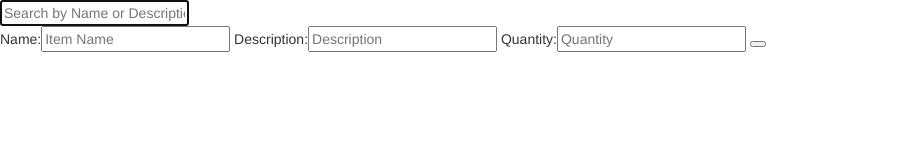
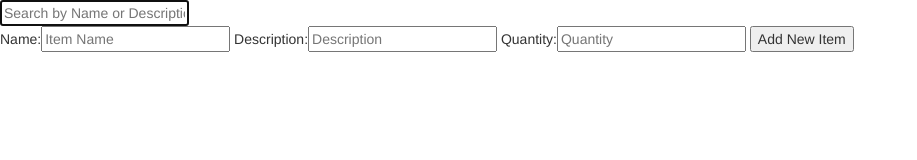
Before and after one commit to metal-crow/Inventory-Watcher, a plain HTML site: page public/index.html in a window 1280 px wide. Shown: the whole page, without its empty margins (0-917 px from the left). Drawn offline with nearby package versions, Linux system fonts and the light colour scheme.

Commit message:
fix button text

```diff
--- a/public/index.html
+++ b/public/index.html
@@ -17,6 +17,6 @@
     Name:<input placeholder="Item Name" type="text" id="item-name">
     Description:<input placeholder="Description" type="text" id="description">
     Quantity:<input placeholder="Quantity" type="text" id="quantity">
-    <button id="add-new-item" value="Add New Item">
+    <button id="add-new-item">Add New Item</button>
   </body>
 </html>
--- a/public/js/main.js
+++ b/public/js/main.js
@@ -65,7 +65,7 @@ function itemSearch(item) {
                		Name:<input placeholder=\"Item Name\" type=\"text\" id=\"item-name\" value="+data[i].item_name+">\
     				Description:<input type=\"text\" id=\"description\" value="+data[i].description+">\
     				Quantity:<input placeholder=\"Quantity\" type=\"text\" id=\"quantity\" value="+data[i].quantity+">\
-    				<button id=\"add-new-item\" value=\"Edit Item\">\
+    				<button id=\"add-new-item\">Add New Item</button>\
     				";
                 	list_parent.appendChild(new_item);
                }
```
